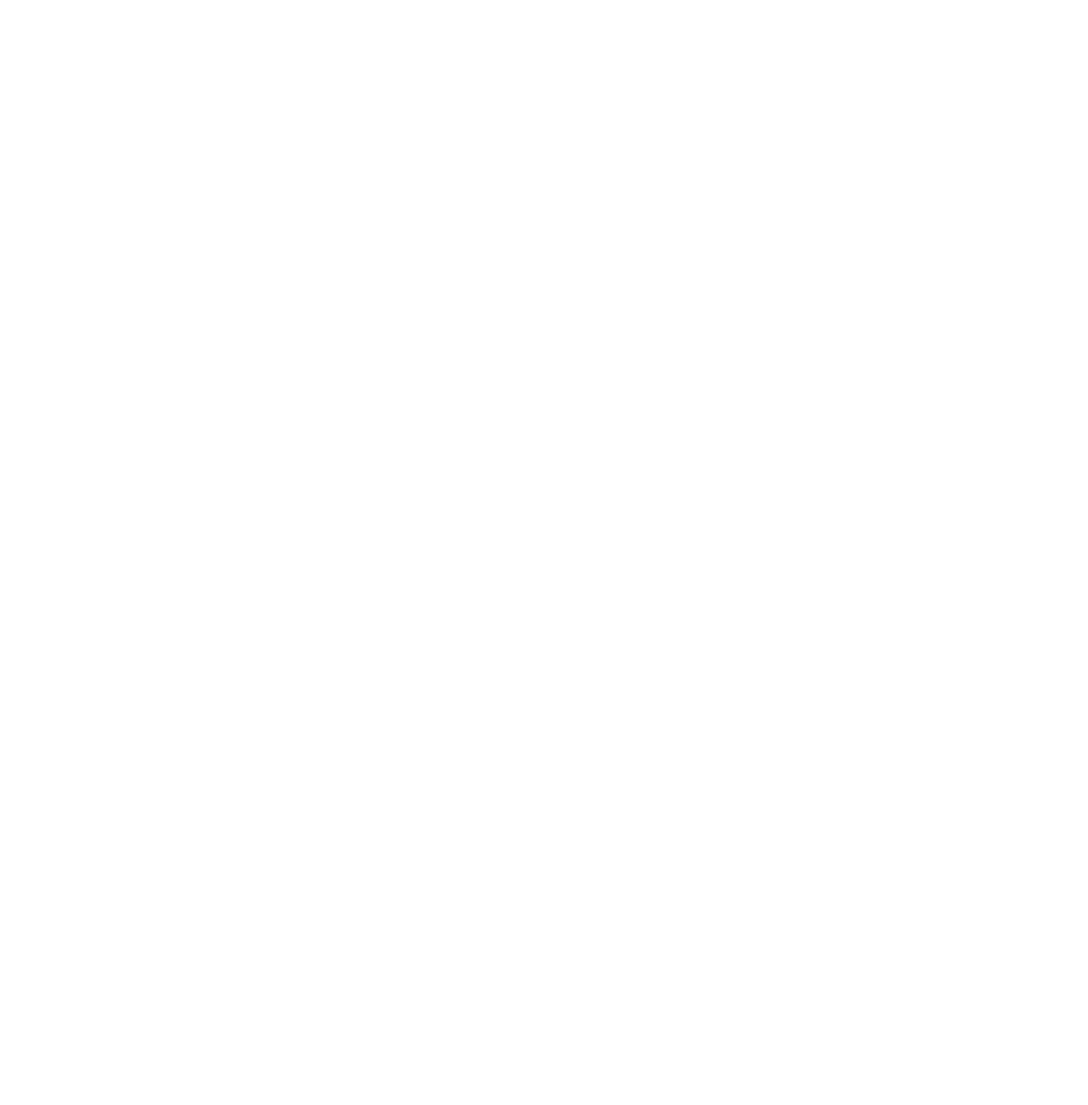
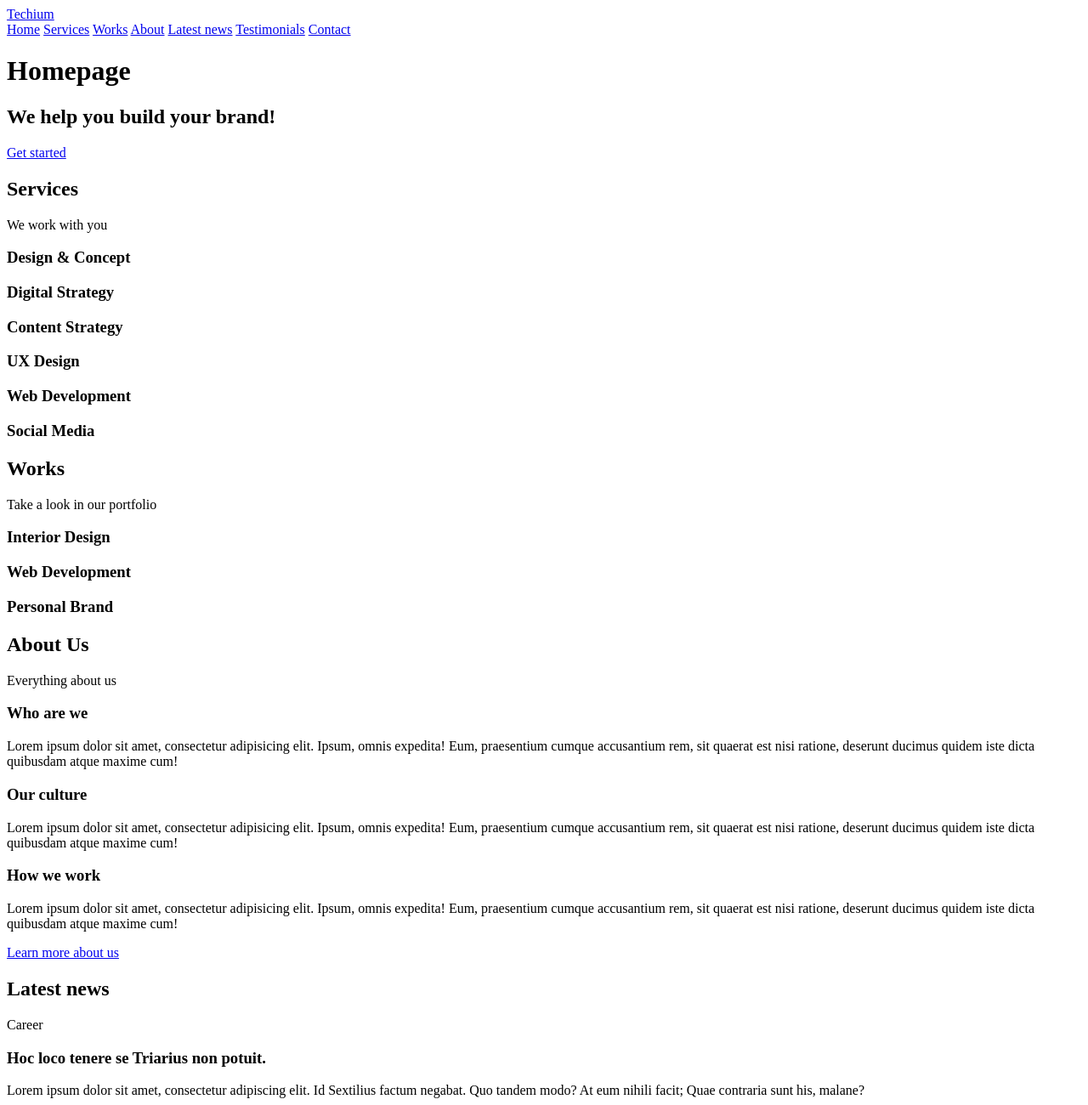
Before and after one commit to JacobGriffith1/atlas-web_front_end, a plain HTML site: page html_advanced/22-index.html in a window 1280 px wide. Shown: the top 1300 px of the page at 85% size. Before the commit the page ends 800 px from the top, so only its background shows below. Drawn offline with Linux system fonts and the light colour scheme.

Commit message:
22-index.html [1]

```diff
--- a/html_advanced/22-index.html
+++ b/html_advanced/22-index.html
@@ -1 +1,128 @@
-<!--[]-->
+<!DOCTYPE html>
+<html lang="en" dir=ltr>
+    <head>
+        <meta charset="utf-8">
+        <meta name="viewport" content="width=device-width, initial-scale=1.0, viewport-fit=cover">
+        <title>Homepage - Techium</title>
+        <meta name="description" content="Techium is a digital agency">
+        <link rel="icon", type="image/x-icon", href="./favicon.ico">
+        <link rel="icon", type="image/png", href="./favicon.png">
+    </head>
+    <body>
+<!-- Header -->
+        <header><div>
+            <div><a href="/"><span>Techium</span></a></div>
+            <nav>
+                <a href="/">Home</a>
+                <a href="#services">Services</a>
+                <a href="#works">Works</a>
+                <a href="#about">About</a>
+                <a href="#latest_news">Latest news</a>
+                <a href="#testimonials">Testimonials</a>
+                <a href="#contact">Contact</a>
+            </nav>
+        </div></header>
+<!-- Main -->
+        <main>
+            <h1>Homepage</h1>
+<!-- Hero section -->
+            <section><div>
+                <h2>We help you build your brand!</h2>
+                <a href="#">Get started</a>
+            </div></section>
+<!-- Services section -->
+            <section><div>
+                <header>
+                <h2>Services</h2>
+                <p>We work with you</p>
+                </header>
+                <div>
+                    <h3>Design & Concept</h3>
+                    <h3>Digital Strategy</h3>
+                    <h3>Content Strategy</h3>
+                    <h3>UX Design</h3>
+                    <h3>Web Development</h3>
+                    <h3>Social Media</h3>
+                </div>
+            </div></section>
+<!-- Works section -->
+            <section><div>
+                <header>
+                <h2>Works</h2>
+                <p>Take a look in our portfolio</p>
+                </header>
+                <div>
+                    <article><h3>Interior Design</h3></article>
+                    <article><h3>Web Development</h3></article>
+                    <article><h3>Personal Brand</h3></article>
+                </div>
+            </div></section>
+<!-- About Us section -->
+            <section><div>
+                <header>
+                <h2>About Us</h2>
+                <p>Everything about us</p>
+                </header>
+                <div>
+                    <h3>Who are we</h3>
+                    <p>Lorem ipsum dolor sit amet, consectetur adipisicing elit. Ipsum, omnis expedita! Eum, praesentium cumque accusantium rem, sit quaerat est nisi ratione, deserunt ducimus quidem iste dicta quibusdam atque maxime cum!</p>
+                    <h3>Our culture</h3>
+                    <p>Lorem ipsum dolor sit amet, consectetur adipisicing elit. Ipsum, omnis expedita! Eum, praesentium cumque accusantium rem, sit quaerat est nisi ratione, deserunt ducimus quidem iste dicta quibusdam atque maxime cum!</p>
+                    <h3>How we work</h3>
+                    <p>Lorem ipsum dolor sit amet, consectetur adipisicing elit. Ipsum, omnis expedita! Eum, praesentium cumque accusantium rem, sit quaerat est nisi ratione, deserunt ducimus quidem iste dicta quibusdam atque maxime cum!</p>
+                </div>
+                <a href="about.html">Learn more about us</a>
+            </div></section>
+<!-- Latest news section -->
+            <section><div>
+                <header><h2>Latest news</h2></header>
+                <div>
+                <article>
+                    <p>Career</p>
+                    <h3>Hoc loco tenere se Triarius non potuit.</h3>
+                    <p>Lorem ipsum dolor sit amet, consectetur adipiscing elit. Id Sextilius factum negabat. Quo tandem modo? At eum nihili facit; Quae contraria sunt his, malane?</p>
+                </article>
+                <article>
+                    <p>Digital Life</p>
+                    <h3>Ut alios omittam, hunc appello, quem ille unum secutus est.</h3>
+                    <p>Lorem ipsum dolor sit amet, consectetur adipiscing elit. Tum mihi Piso: Quid ergo? Tum ille: Ain tandem? Non autem hoc: igitur ne illud quidem. Sed quod proximum fuit non vidit. Nos commodius agimus. An nisi populari fama?</p>
+                </article>
+                <article>
+                    <p>Social</p>
+                    <h3>Bestiarum vero nullum iudicium puto.</h3>
+                    <p>Lorem ipsum dolor sit amet, consectetur adipiscing elit. Non igitur bene. Quid enim est a Chrysippo praetermissum in Stoicis? Pugnant Stoici cum Peripateticis. Prioris generis est docilitas, memoria; Apparet statim, quae sint officia, quae actiones.</p>
+                </article>
+                </div>
+            </div></section>
+<!-- Testimonials section -->
+            <section><div>
+                <header>
+                <h2>Testimonials</h2>
+                <p>We are more than a digital company</p>
+                </header>
+                <div>
+                    <article>Testimonial 1</article>
+                    <article>Testimonial 2</article>
+                    <article>Testimonial 3</article>
+                </div>
+            </div></section>
+<!-- Contact section -->
+            <section><div>
+                <header>
+                <h2>Contact</h2>
+                <p>We like to know new people</p>
+                </header>
+                <div>
+                    <p>Lorem ipsum dolor sit amet, consectetur adipiscing elit. Id Sextilius factum negabat. Quo tandem modo? At eum nihili facit; Quae contraria sunt his, malane?</p>
+                </div>
+                <a href="contact.html">Get in touch</a>
+            </div></section>
+        </main>
+<!-- Footer -->
+        <footer><div>
+            <a href="https://www.facebook.com/HolbertonSchool/">Facebook</a>
+            <a href="https://twitter.com/holbertonschool">Twitter</a>
+            <a href="https://www.instagram.com/holbertonschool/">Instagram</a>
+        </div></footer>
+    </body>
+</html>
```
